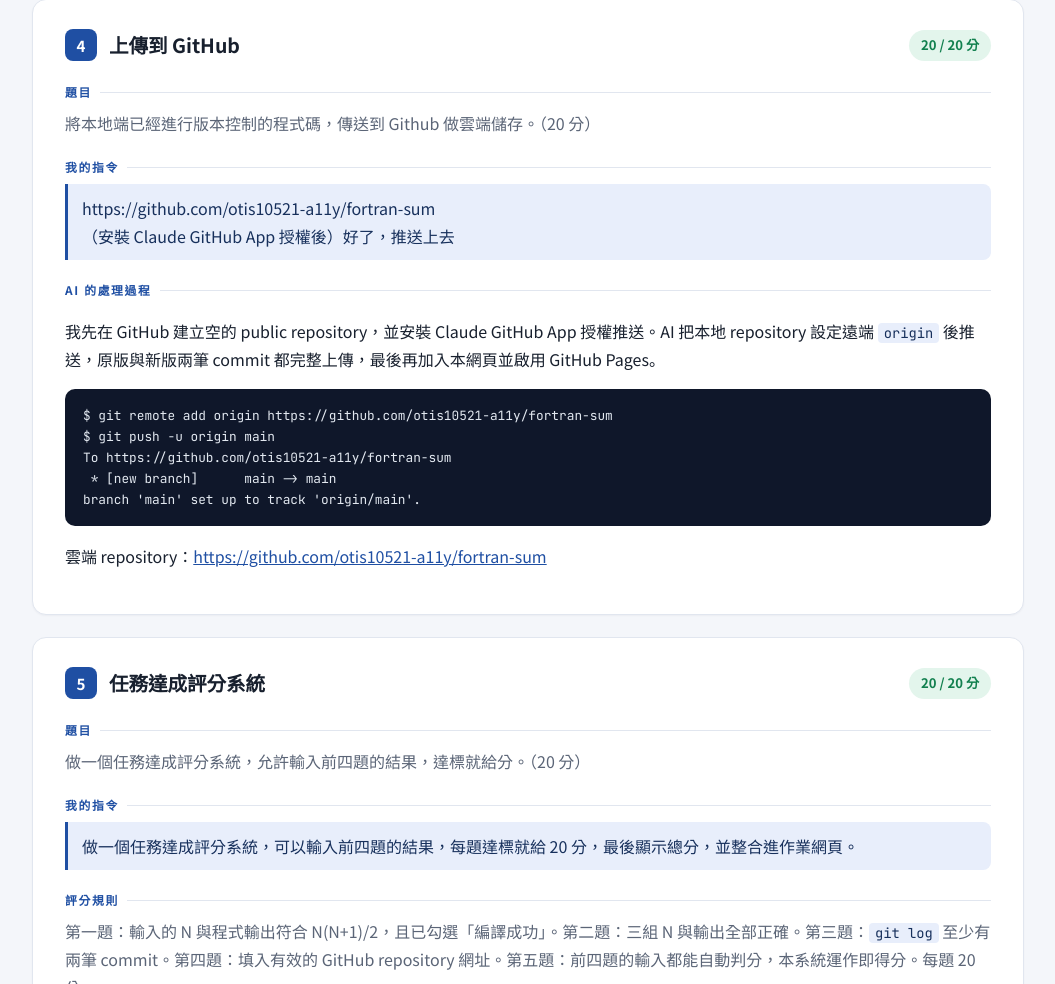
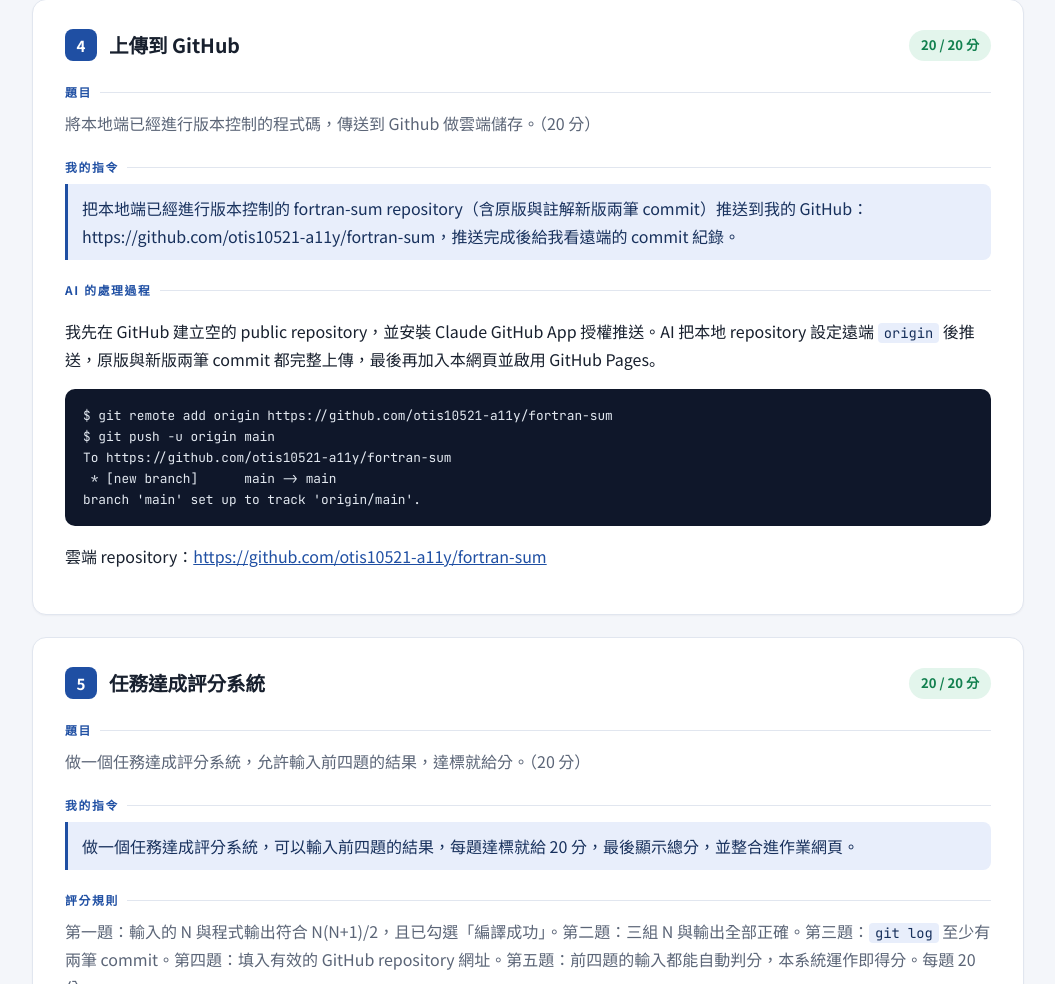
Before and after one commit to otis10521-a11y/fortran-sum, a plain HTML site: page index.html in a window 1280 px wide. Shown: the part 3303-4287 px from the top of the page, without its empty margins (112-1167 px from the left). Drawn offline with Linux system fonts and the light colour scheme.

Commit message:
第四題指令改為清楚的描述

```diff
--- a/index.html
+++ b/index.html
@@ -274,7 +274,7 @@ end program sum_to_n                             ! 主程式結束</pre>
   <div class="label">題目</div>
   <p class="q">將本地端已經進行版本控制的程式碼，傳送到 Github 做雲端儲存。（20 分）</p>
   <div class="label">我的指令</div>
-  <p class="instr">https://github.com/otis10521-a11y/fortran-sum<br>（安裝 Claude GitHub App 授權後）好了，推送上去</p>
+  <p class="instr">把本地端已經進行版本控制的 fortran-sum repository（含原版與註解新版兩筆 commit）推送到我的 GitHub：https://github.com/otis10521-a11y/fortran-sum，推送完成後給我看遠端的 commit 紀錄。</p>
   <div class="label">AI 的處理過程</div>
   <p>我先在 GitHub 建立空的 public repository，並安裝 Claude GitHub App 授權推送。AI 把本地 repository 設定遠端 <code>origin</code> 後推送，原版與新版兩筆 commit 都完整上傳，最後再加入本網頁並啟用 GitHub Pages。</p>
 <pre>$ git remote add origin https://github.com/otis10521-a11y/fortran-sum
```
